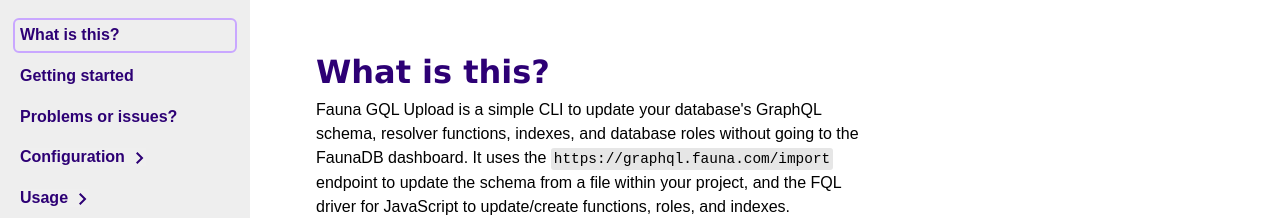
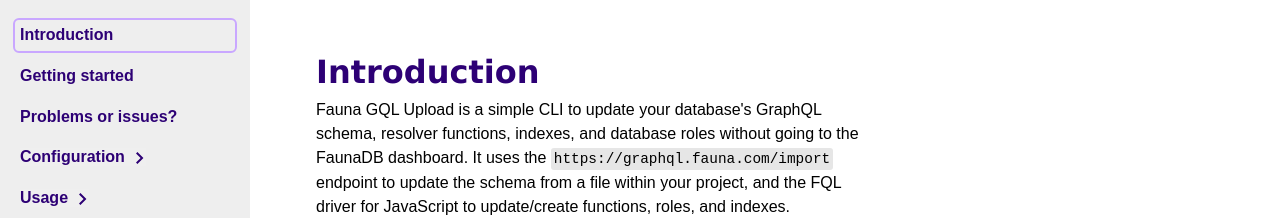
Before and after one commit to Plazide/fauna-gql-upload, an MkDocs documentation site: the page built from docs/index.md, in a window 1280 px wide. Shown: the top 218 px of the page. Built offline with MkDocs 1.6.1, drawn with Linux system fonts in a browser that asks for light colours; nearby versions of some CDN libraries; a script that is not in the unit is left out.

Commit message:
Change title to introduction

```diff
--- a/docs/index.md
+++ b/docs/index.md
@@ -1,4 +1,4 @@
-# What is this?
+# Introduction
 
 Fauna GQL Upload is a simple CLI to update your database's GraphQL schema, resolver functions, indexes, and database roles without going to the FaunaDB dashboard. It uses the `https://graphql.fauna.com/import` endpoint to update the schema from a file within your project, and the FQL driver for JavaScript to update/create functions, roles, and indexes.
 
```
